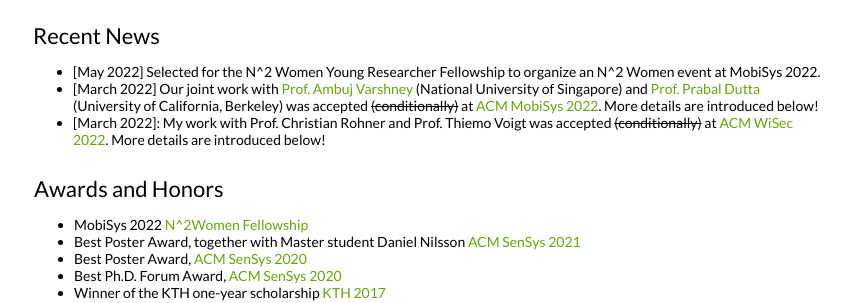
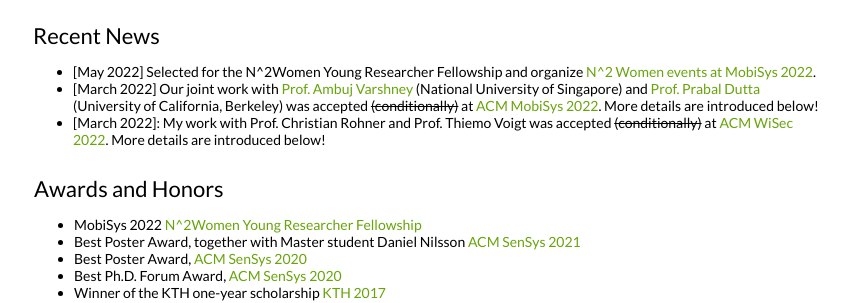
Before and after one commit to WenqingYan/WenqingYan.github.io, a plain HTML site: page index.html in a window 1280 px wide. Shown: the part 520-823 px from the top of the page, without its empty margins (213-1066 px from the left). Drawn offline with Linux system fonts and the light colour scheme.

Commit message:
correct the N2Women details.

```diff
--- a/index.html
+++ b/index.html
@@ -149,7 +149,7 @@ ga('send', 'pageview');
             <td width="100%" valign="middle">
             <heading>Recent News</heading>
                   <ul>
-                  <li>[May 2022] Selected for the N^2 Women Young Researcher Fellowship to organize an N^2 Women event at MobiSys 2022.</li>
+                  <li>[May 2022] Selected for the N^2Women Young Researcher Fellowship and organize <a href = "https://www.sigmobile.org/mobisys/2022/n2women.html">N^2 Women events at MobiSys 2022</a>.</li>
                   <li>[March 2022] Our joint work with <a href = "http://ambuj.se/"> Prof. Ambuj Varshney </a>(National University of Singapore) and <a href = "https://web.eecs.umich.edu/~prabal/"> Prof. Prabal Dutta </a> (University of California, Berkeley) was accepted <s>(conditionally)</s> at <a href = "https://www.sigmobile.org/mobisys/2022/"> ACM MobiSys 2022</a>. More details are introduced below!</li>
                   <li>[March 2022]: My work with Prof. Christian Rohner and Prof. Thiemo Voigt was accepted <s>(conditionally)</s> at <a href = "https://wisec2022.cs.utsa.edu/"> ACM WiSec 2022</a>. More details are introduced below!</li>
                   </ul>
@@ -162,7 +162,7 @@ ga('send', 'pageview');
              <td width="100%" valign="middle">
             <heading>Awards and Honors</heading>
                   <ul>
-                  <li>MobiSys 2022 <a href="https://n2women.comsoc.org/fellowships/">N^2Women Fellowship</a></li>
+                  <li>MobiSys 2022 <a href="https://n2women.comsoc.org/fellowships/">N^2Women Young Researcher Fellowship</a></li>
                   <li>Best Poster Award, together with Master student Daniel Nilsson <a href="https://sensys.acm.org/2021/" >ACM SenSys 2021</a></li>
                   <li>Best Poster Award,  <a href="https://sensys.acm.org/2020/program/award.html" >ACM SenSys 2020</a></li>
                   <li>Best Ph.D. Forum Award, <a href="https://sensys.acm.org/2020/program/award.html" >ACM SenSys 2020</a></li>
```
